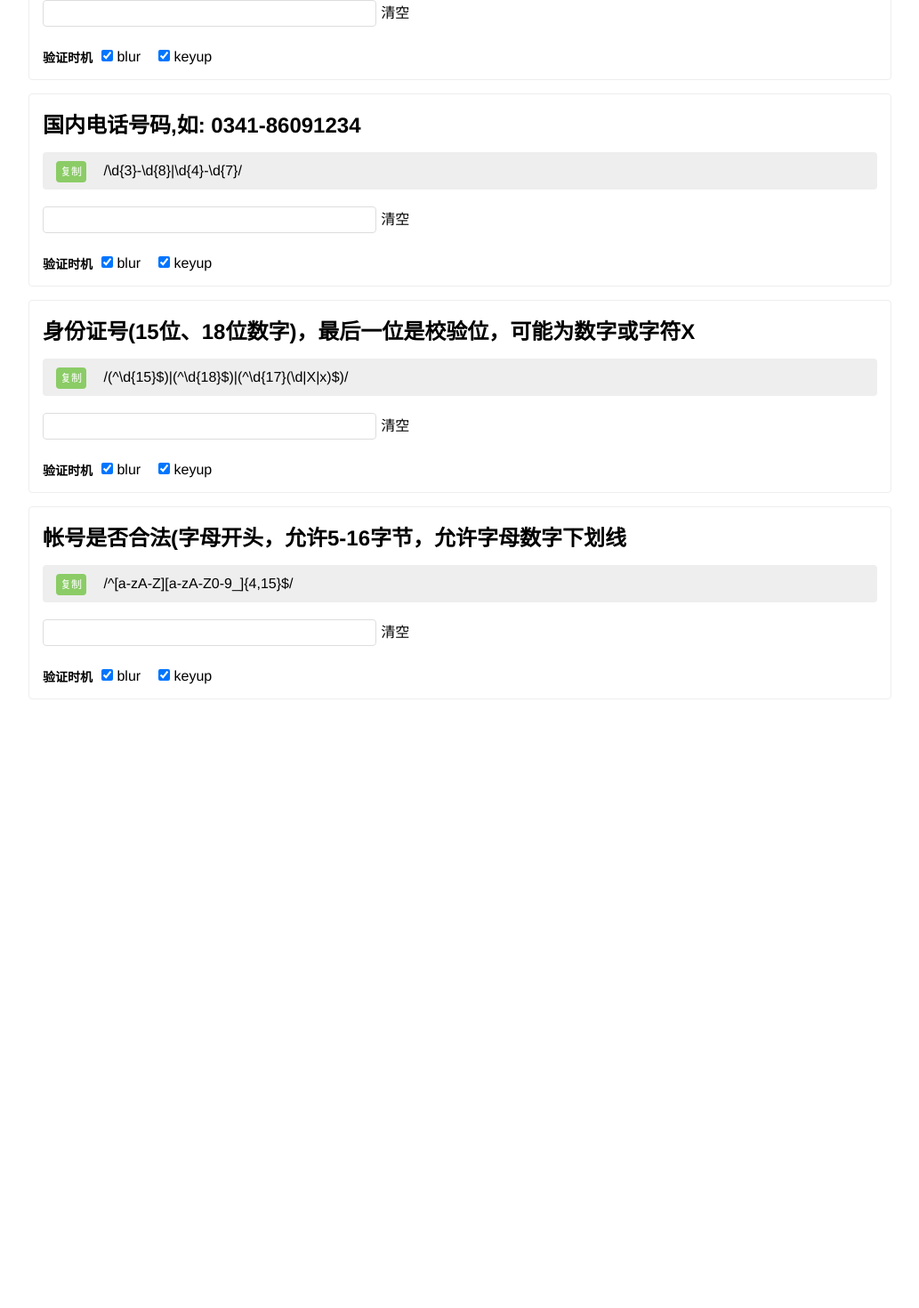
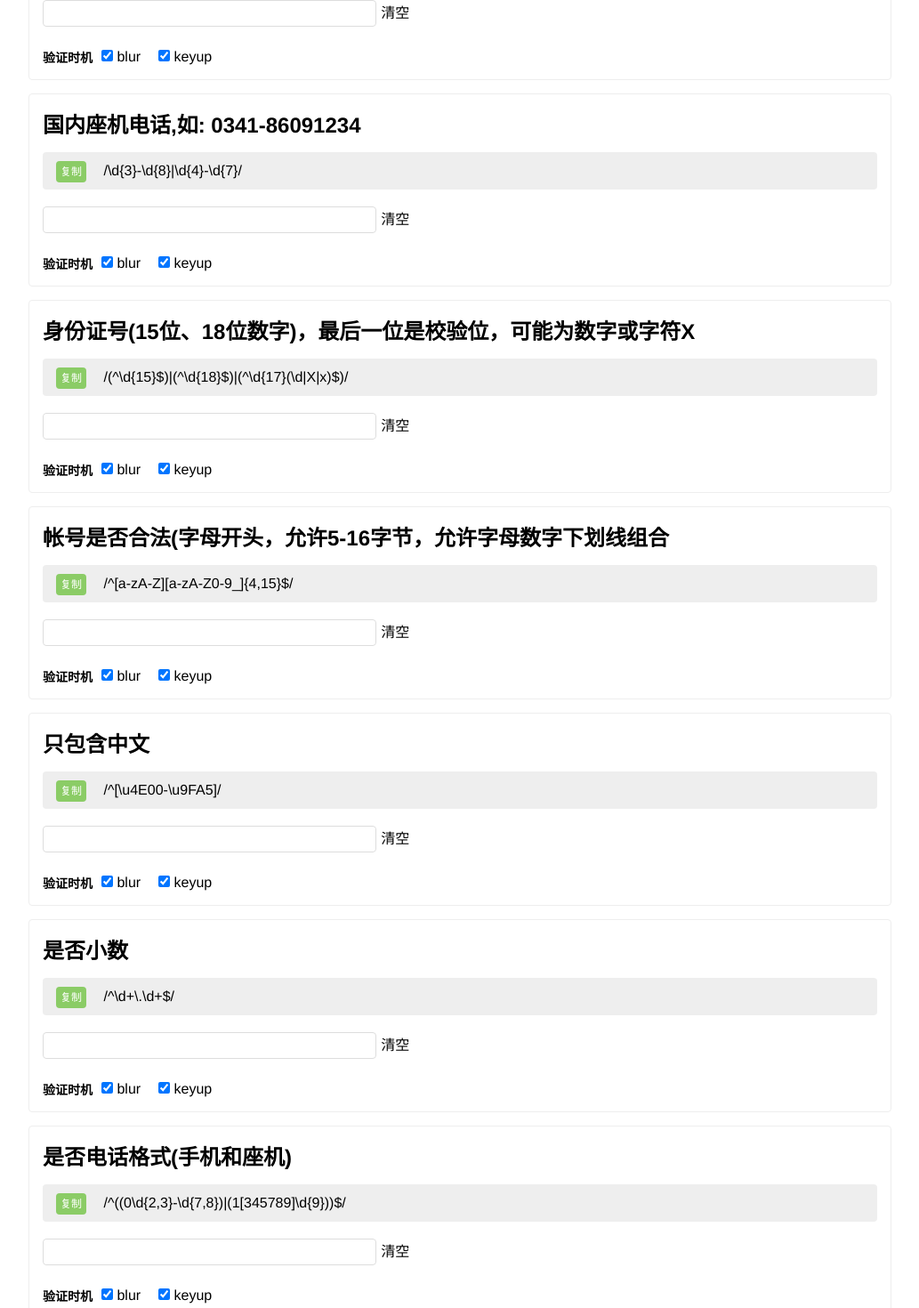
Before and after one commit to any86/any-rule, a Vue app: page / in a window 1280 px wide. Shown: the part 980-2450 px from the top of the page at 89% size, without its empty margins (123-1156 px from the left). Before the commit the page ends 1796 px from the top, so only its background shows below. Built offline with nearby package versions, Linux system fonts and the light colour scheme.

Commit message:
feat: 更新正则

```diff
--- a/src/RULES.js
+++ b/src/RULES.js
@@ -1,6 +1,6 @@
 export default [{
     title: '手机号',
-    rule: /^((13[0-9])|(15[^4,\D])|(17[0-9])|(18[0-9])|(19[0-9]))\d{8}$/,
+    rule: /^(1[345789]\d{9})$/,
 }, {
     title: '大写字母',
     rule: /^[A-Z]+$/,
@@ -10,8 +10,8 @@ export default [{
 }, {
     title: 'email地址',
     rule: /^\w+([-+.]\w+)*@\w+([-.]\w+)*\.\w+([-.]\w+)*$/,
-},{
-    title: '国内电话号码,如: 0341-86091234',
+}, {
+    title: '国内座机电话,如: 0341-86091234',
     rule: /\d{3}-\d{8}|\d{4}-\d{7}/,
 },
 {
@@ -20,8 +20,72 @@ export default [{
 },
 
 {
-    title:'帐号是否合法(字母开头，允许5-16字节，允许字母数字下划线',
+    title: '帐号是否合法(字母开头，允许5-16字节，允许字母数字下划线组合',
     rule: /^[a-zA-Z][a-zA-Z0-9_]{4,15}$/
-}
+},
 
+{
+    title: '只包含中文',
+    rule: /^[\u4E00-\u9FA5]/
+},
+{
+    title: '是否小数',
+    rule: /^\d+\.\d+$/
+},
+
+{
+    title: '是否电话格式(手机和座机)',
+    rule:  /^((0\d{2,3}-\d{7,8})|(1[345789]\d{9}))$/
+},
+
+{
+    title: '是否8位纯数字',
+    rule: /^[0-9]{8}$/
+},
+
+{
+    title: '是否html标签',
+    rule:/<(.*)>.*<\/\1>|<(.*) \/>/
+},
+
+{
+    title: '是否qq号格式正确',
+    rule:/^[1-9]*[1-9][0-9]*$/
+},
+
+{
+    title: '是否由数字和字母组成',
+    rule: /^[A-Za-z0-9]+$/
+},
+
+{
+    title: '是否小写字母组成',
+    rule: /^[a-z]+$/
+},
+
+{
+    title: '密码强度正则，最少6位，包括至少1个大写字母，1个小写字母，1个数字，1个特殊字符',
+    rule:  /^.*(?=.{6,})(?=.*\d)(?=.*[A-Z])(?=.*[a-z])(?=.*[!@#$%^&*? ]).*$/
+},
+
+{
+    title: '用户名正则，4到16位（字母，数字，下划线，减号）',
+    rule: /^[a-zA-Z0-9_-]{4,16}$/
+},
+{
+    title: 'ipv4地址正则',
+    rule:  /^(?:(?:25[0-5]|2[0-4][0-9]|[01]?[0-9][0-9]?)\.){3}(?:25[0-5]|2[0-4][0-9]|[01]?[0-9][0-9]?)$/
+},
+{
+    title: '16进制颜色',
+    rule:/^#?([a-fA-F0-9]{6}|[a-fA-F0-9]{3})$/
+},
+
+{
+    title: '微信号，6至20位，以字母开头，字母，数字，减号，下划线',
+    rule:/^[a-zA-Z]([-_a-zA-Z0-9]{5,19})+$/
+},
+
+{title:'车牌号正则',rule:/^[京津沪渝冀豫云辽黑湘皖鲁新苏浙赣鄂桂甘晋蒙陕吉闽贵粤青藏川宁琼使领A-Z]{1}[A-Z]{1}[A-Z0-9]{4}[A-Z0-9挂学警港澳]{1}$/ },
+{title:'中国邮政编码', rule: /[1-9]\d{5}(?!\d)/},
 ];
```
